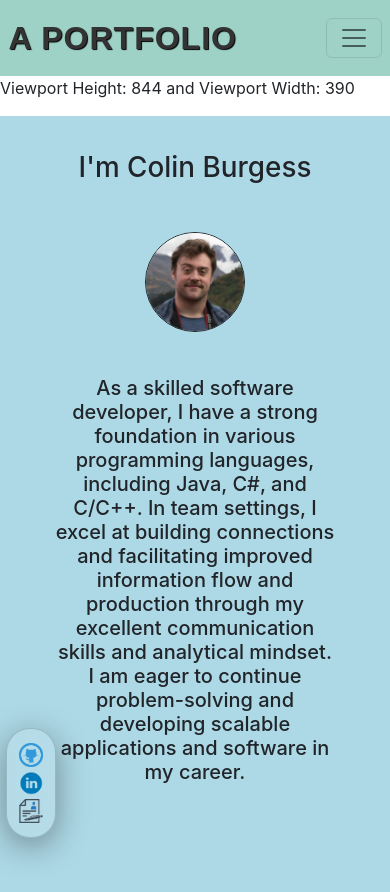
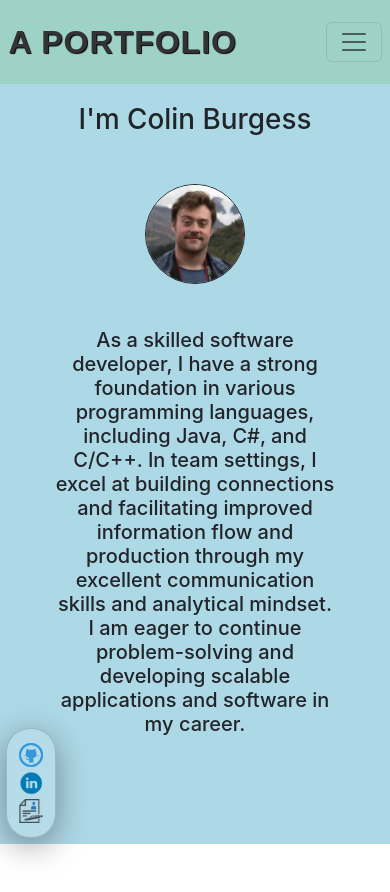
Before and after one commit to C0C0Barbet/portfolio-frontend, a React (Create React App) app: page / in a window 390 px wide. After the commit the page ends 844 px from the top, so only its background shows below. Built offline with nearby package versions, Linux system fonts and the light colour scheme.

Commit message:
A few, varied changes

```diff
--- a/src/components/footer/footerStyling.css
+++ b/src/components/footer/footerStyling.css
@@ -20,7 +20,7 @@
 }
 
 .image-icon {
-    max-height: clamp(28px, 3vw, 72px);
+    max-height: clamp(28px, 3vw, 50px);
     padding-top: clamp(2px, 0.15vw, 3px);
     padding-bottom: clamp(2px, 0.15vw, 3px);
 }
--- a/src/components/navbar/NewNavBarStyling.css
+++ b/src/components/navbar/NewNavBarStyling.css
@@ -12,7 +12,7 @@
     font-family: sans-serif;
     background: #9ED2C6;
     text-shadow: 1px 1px 1px black;
-    min-height: 9vh;
+    height: clamp(8vh, 10vw, 9vh);
 }
 
 .navBarMain {
@@ -22,7 +22,7 @@
     padding: clamp(5px, 1vh, 20px);
     width: 100%;
     box-sizing: border-box;
-    height: 9vh;
+    height: 9.5vh;
     z-index: 1;
 }
 
@@ -52,6 +52,21 @@
     transition: all 0.3s;
 }
 
+.nav-wording {
+    font-family: sans-serif;
+    font-size: clamp(0.8em, 2vw, 1.2em);
+    color: white;
+    text-shadow: 1px 1px 1px black;
+    background: #9ED2C6;
+    padding: 5px;
+    border-radius: 10px;
+}
+
+.nav-wording:hover {
+    background: #8CC1B9
+
+}
+
 @media only screen and (max-width: 576px) {
 
     .navBarMain {
@@ -61,7 +76,7 @@
         padding: clamp(5px, 1vh, 20px);
         width: 100%;
         box-sizing: border-box;
-        height: 9vh;
+        height: 10vh;
         z-index: 1;
     }
 
@@ -83,18 +98,3 @@
         border-radius: 5px;
     }
 }
-
-.nav-wording {
-    font-family: sans-serif;
-    font-size: clamp(0.8em, 2vw, 1.2em);
-    color: white;
-    text-shadow: 1px 1px 1px black;
-    background: #9ED2C6;
-    padding: 5px;
-    border-radius: 10px;
-}
-
-.nav-wording:hover {
-    background: #8CC1B9
-
-}
--- a/src/components/navbar/routing/RoutingInfo.js
+++ b/src/components/navbar/routing/RoutingInfo.js
@@ -1,4 +1,4 @@
-import React, {useEffect, useState} from "react";
+import React, {useState} from "react";
 import {BrowserRouter as Router, Route, Routes} from "react-router-dom";
 import AboutMe from "../../../pages/about/aboutMe";
 import ProjectsPage from "../../../pages/projects/projectsPage";
@@ -10,20 +10,6 @@ import TestNavBar from "../testNavBar";
 const RoutingInfo = () => {
     const [childVariable, setChildVariable] = useState(null);
     const [originalVariable, setOriginalVariable] = useState(null);
-    const [width, setWidth] = useState(0);
-    const [height, setHeight] = useState(0);
-
-    useEffect(() => {
-        const handleResize = () => {
-            setWidth(window.innerWidth);
-            setHeight(window.innerHeight);
-        };
-
-        handleResize();
-        window.addEventListener('resize', handleResize);
-
-        return () => window.removeEventListener('resize', handleResize);
-    }, []);
 
     function handleChildVariable(newValue) {
         console.log("childVariable: " + childVariable);
@@ -37,7 +23,6 @@ const RoutingInfo = () => {
             <section className="nav-header">
                 <TestNavBar handleChildVariable={handleChildVariable}/>
             </section>
-            <p>Viewport Height: {height} and Viewport Width: {width}</p>
             <section className="body">
                 <Routes>
                     <Route
--- a/src/pages/contact/contactMe.js
+++ b/src/pages/contact/contactMe.js
@@ -26,7 +26,7 @@ const ContactMe = (props) => {
                               placeholder="Anything Else..."/>
                 </div>
                 <div className="row button-styling">
-                    <button type="button" className="form-button btn btn-secondary btn-lg btn-block">Send</button>
+                    <button type="button" className="form-button btn btn-secondary btn-lg btn-block"></button>
                 </div>
             </div>
         </form>
--- a/src/pages/contact/contactStyling.css
+++ b/src/pages/contact/contactStyling.css
@@ -61,3 +61,11 @@
 .form-button {
     margin: 10px;
 }
+
+.form-button:after {
+    content: "Send!";
+}
+
+.form-button:hover:after {
+    content: "Under Construction...";
+}
--- a/src/pages/projects/projectsPage.js
+++ b/src/pages/projects/projectsPage.js
@@ -61,8 +61,7 @@ const ProjectsPage = (props) => {
                                 ) : (
                                     <ProjectsViewMobile selectedProject={project.title}
                                                         handleOpenProject={handleOpenProject}/>
-                                )
-                                }
+                                )}
                             </section>
                         ) : null}
                     </div>
--- a/src/pages/projects/subProjects/projectsView.js
+++ b/src/pages/projects/subProjects/projectsView.js
@@ -52,7 +52,6 @@ const ProjectsView = (props) => {
                 </Card>
                 <div className="project-view-itch" dangerouslySetInnerHTML={{__html: project.itchLink}}/>
             </Card>
-            }
         </>
     );
 };
--- a/src/pages/projects/subProjects/projectsViewMobile.js
+++ b/src/pages/projects/subProjects/projectsViewMobile.js
@@ -54,7 +54,6 @@ const ProjectsViewMobile = (props) => {
 
                 <div className="project-view-itch" dangerouslySetInnerHTML={{__html: project.itchLinkMobile}}/>
             </Card>
-            }
         </>
     );
 };
```
Lines whose indentation alone changed are shown as unchanged.
